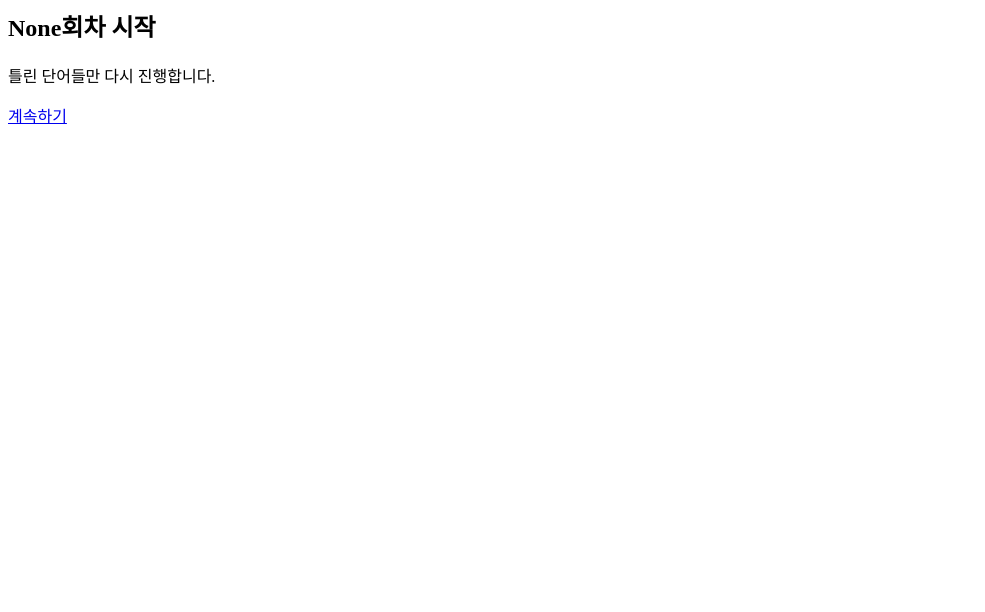
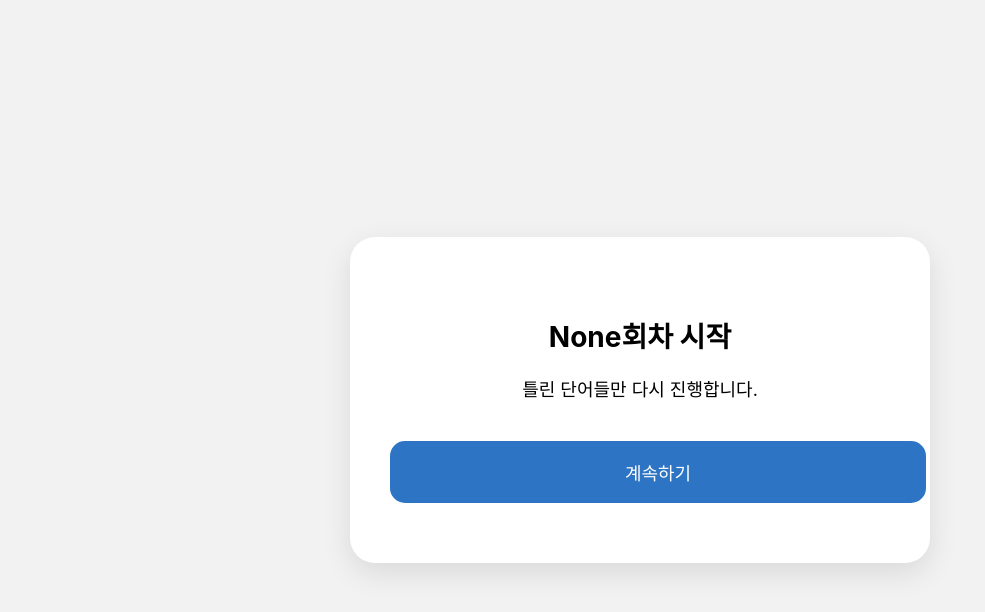
Before and after one commit to eungaramphoto/flashcard-app, a FastAPI app: page /round-change in a window 1280 px wide. Shown: the top 612 px of the page, without its empty margins (0-985 px from the left). Run offline with FastAPI, Linux system fonts and the light colour scheme.

Commit message:
round_change 디자인 통일

```diff
--- a/templates/round_change.html
+++ b/templates/round_change.html
@@ -1,3 +1,63 @@
-<h2>{{ round }}회차 시작</h2>
-<p>틀린 단어들만 다시 진행합니다.</p>
-<a href="/card">계속하기</a>
+<!DOCTYPE html>
+<html lang="ko">
+<head>
+    <meta charset="UTF-8">
+    <title>{{ round }}회차 시작</title>
+    <style>
+        body {
+            margin: 0;
+            font-family: -apple-system, BlinkMacSystemFont, sans-serif;
+            background: #f2f2f2;
+            display: flex;
+            justify-content: center;
+            align-items: center;
+            height: 100vh;
+            text-align: center;
+        }
+
+        .card {
+            background: white;
+            padding: 60px 40px;
+            border-radius: 25px;
+            width: 90%;
+            max-width: 500px;
+            box-shadow: 0 10px 30px rgba(0,0,0,0.1);
+        }
+
+        h1 {
+            margin-bottom: 20px;
+            font-size: 28px;
+        }
+
+        p {
+            margin-bottom: 40px;
+            font-size: 18px;
+        }
+
+        .btn {
+            display: inline-block;
+            width: 100%;
+            padding: 18px;
+            background: #2d74c4;
+            color: white;
+            font-size: 18px;
+            border-radius: 15px;
+            text-decoration: none;
+        }
+
+        .btn:hover {
+            background: #1f5ea3;
+        }
+    </style>
+</head>
+<body>
+
+<div class="card">
+    <h1>{{ round }}회차 시작</h1>
+    <p>틀린 단어들만 다시 진행합니다.</p>
+
+    <a href="/card" class="btn">계속하기</a>
+</div>
+
+</body>
+</html>
```
